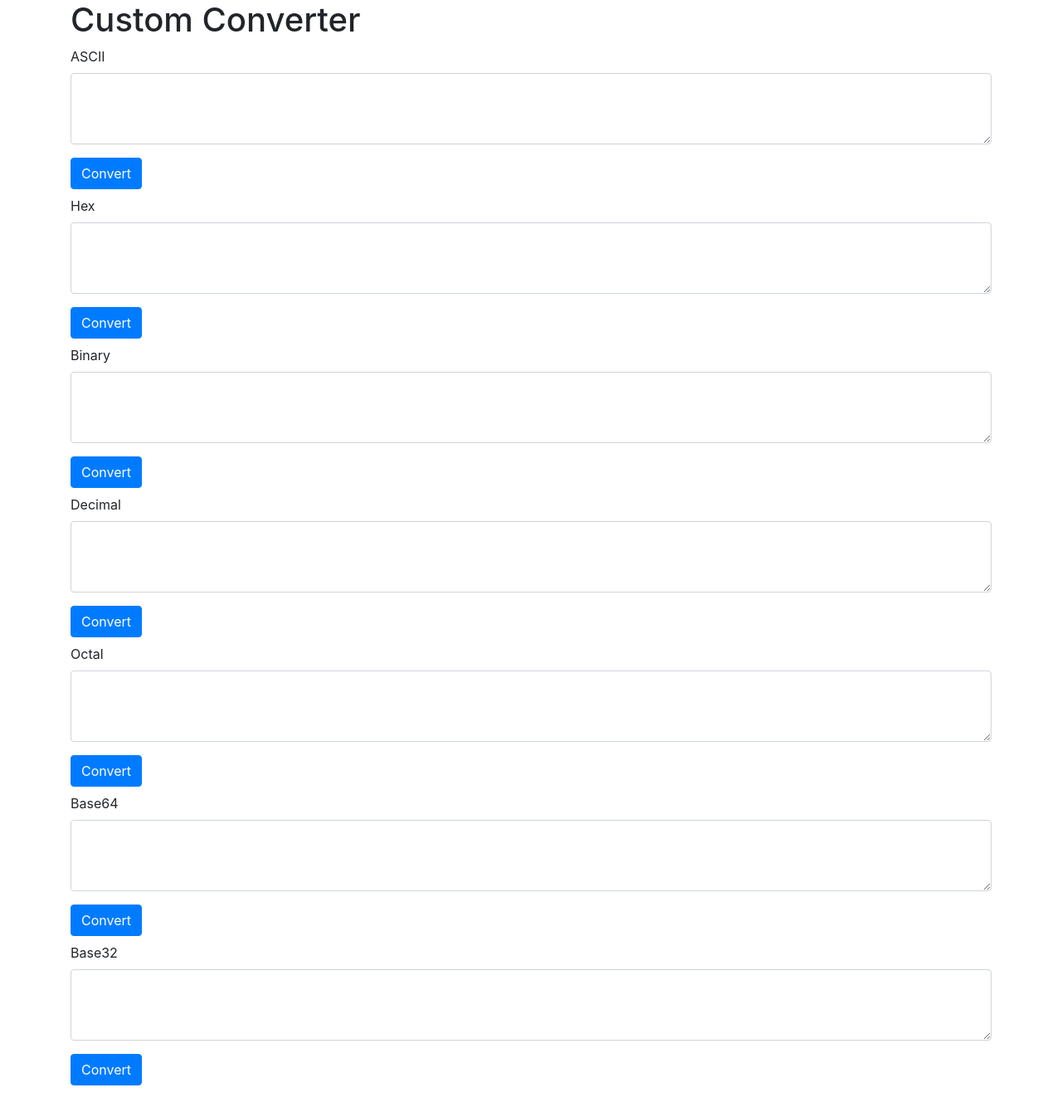
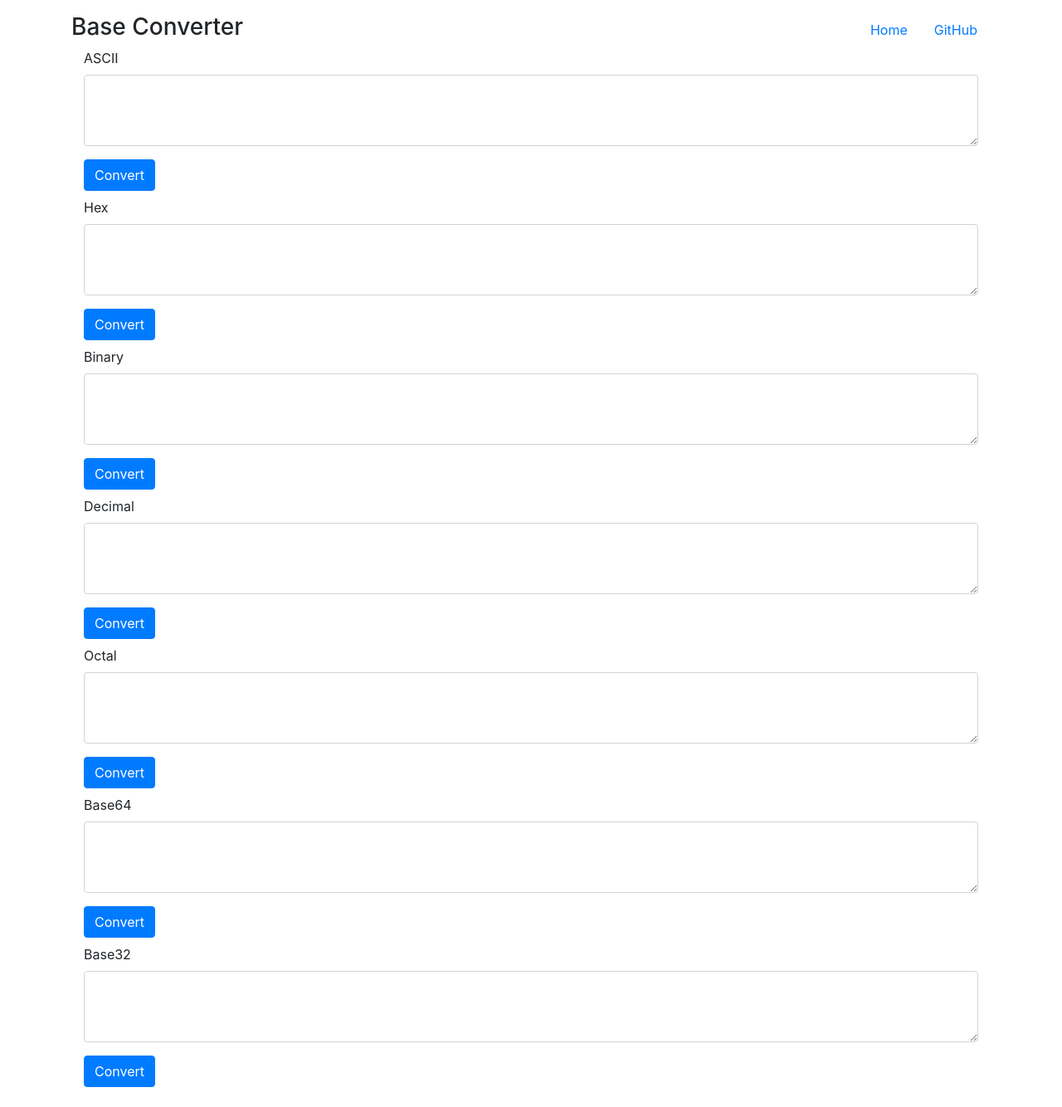
Before and after one commit to nadrojisk/flask-convert, a Flask app: page / in a window 1280 px wide. Shown: the whole page at 83% size. Before the commit the page ends 1308 px from the top, so only its background shows below. Run offline with Flask 2, Linux system fonts and the light colour scheme; some libraries are stand-ins or nearby versions.

Commit message:
Add in nav bar and start on dark theme

```diff
--- /dev/null
+++ b/src/static/dark-mode-switch.min.js
@@ -0,0 +1 @@
+!function(){var t,e=document.getElementById("darkSwitch");if(e){t=null!==localStorage.getItem("darkSwitch")&&"dark"===localStorage.getItem("darkSwitch"),(e.checked=t)?document.body.setAttribute("data-theme","dark"):document.body.removeAttribute("data-theme"),e.addEventListener("change",function(t){e.checked?(document.body.setAttribute("data-theme","dark"),localStorage.setItem("darkSwitch","dark")):(document.body.removeAttribute("data-theme"),localStorage.removeItem("darkSwitch"))})}}();
--- a/src/templates/index.html
+++ b/src/templates/index.html
@@ -17,10 +17,27 @@
 </head>
 
 <body>
+    <div class="container d-flex p-3 mx-auto flex-column">
+        <header class="mb-auto">
+            <h3 class="float-left">Base Converter</h3>
+            <nav class="nav justify-content-center float-right">
+                <a class="nav-link active" href=".">Home</a>
+                <a class="nav-link" href="https://github.com/nadrojisk/FlaskConvert" target="_blank">GitHub</a>
+                <!-- <div class="nav-link">
+
+                    <div class="custom-control custom-switch">
+                        <input type="checkbox" class="custom-control-input" id="darkSwitch" />
+                        <label class="custom-control-label" for="darkSwitch">Dark Mode</label>
+                    </div>
+                    <script src="{{ url_for('static', filename='dark-mode-switch.js')}}"></script>
+                </div> -->
+            </nav>
+        </header>
 
         <main role="main" class="container">
 
-        <h1>Custom Converter</h1>
+
+
             <form id="convert" method="post">
                 <!-- {{error}} -->
                 <div class="alert alert-danger alert-dismissible fade show" role="alert" id="error">
@@ -86,7 +103,7 @@
 
             </form>
         </main>
-
+    </div>
     <script type="text/javascript">
         if ("{{error}}" == "1") {
             //show
```
Also changed, not shown: src/static/dark-mode-switch.js (added, +27 -0 lines), src/static/dark-mode.css (added, +16 -0 lines). Lines whose indentation alone changed are shown as unchanged.
